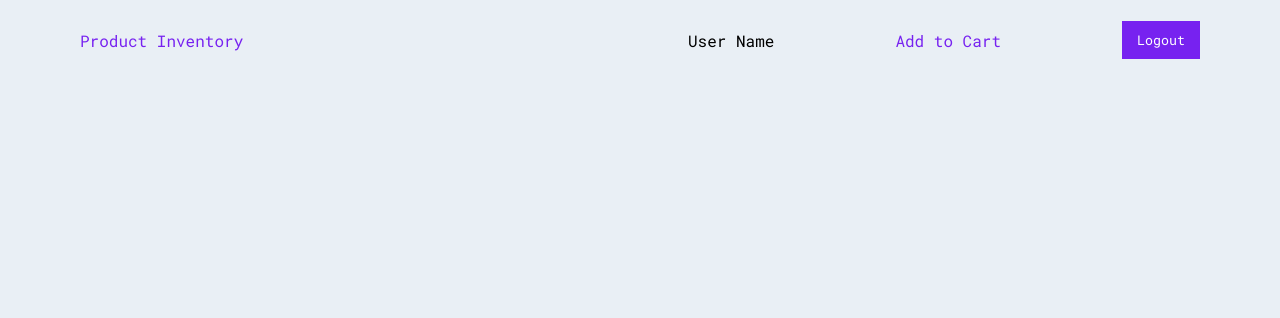
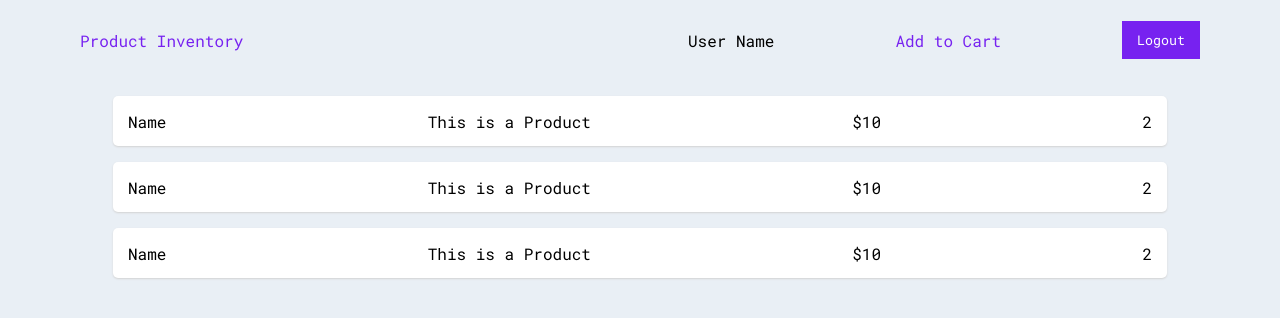
Before and after one commit to aksharma-7/product-inventory, a React (Create React App) app: page / in a window 1280 px wide. Shown: the top 318 px of the page. Built offline with nearby package versions, Linux system fonts and the light colour scheme.

Commit message:
added product ui

```diff
--- a/src/components/Home/Home.js
+++ b/src/components/Home/Home.js
@@ -1,8 +1,16 @@
 import React from 'react';
 import Header from '../Header/Header';
+import Product from '../Product/Product';
 
 const Home = () => {
-  return <Header />;
+  return (
+    <>
+      <Header />
+      <Product />
+      <Product />
+      <Product />
+    </>
+  );
 };
 
 export default Home;
--- /dev/null
+++ b/src/components/Product/Product.css
@@ -0,0 +1,12 @@
+.product-container {
+  display: flex;
+  justify-content: space-between;
+  align-items: center;
+  width: 80vw;
+  height: 50px;
+  margin: 1rem auto;
+  padding: 0 15px;
+  background-color: white;
+  border-radius: 5px;
+  box-shadow: 0 1px 2px lightgrey;
+}
--- /dev/null
+++ b/src/components/Product/Product.js
@@ -0,0 +1,19 @@
+import React from 'react';
+import './Product.css';
+
+// name
+// description
+// price
+// quantity
+const Product = () => {
+  return (
+    <div className='product-container'>
+      <span>Name</span>
+      <span>This is a Product</span>
+      <span>$10</span>
+      <span>2</span>
+    </div>
+  );
+};
+
+export default Product;
```
